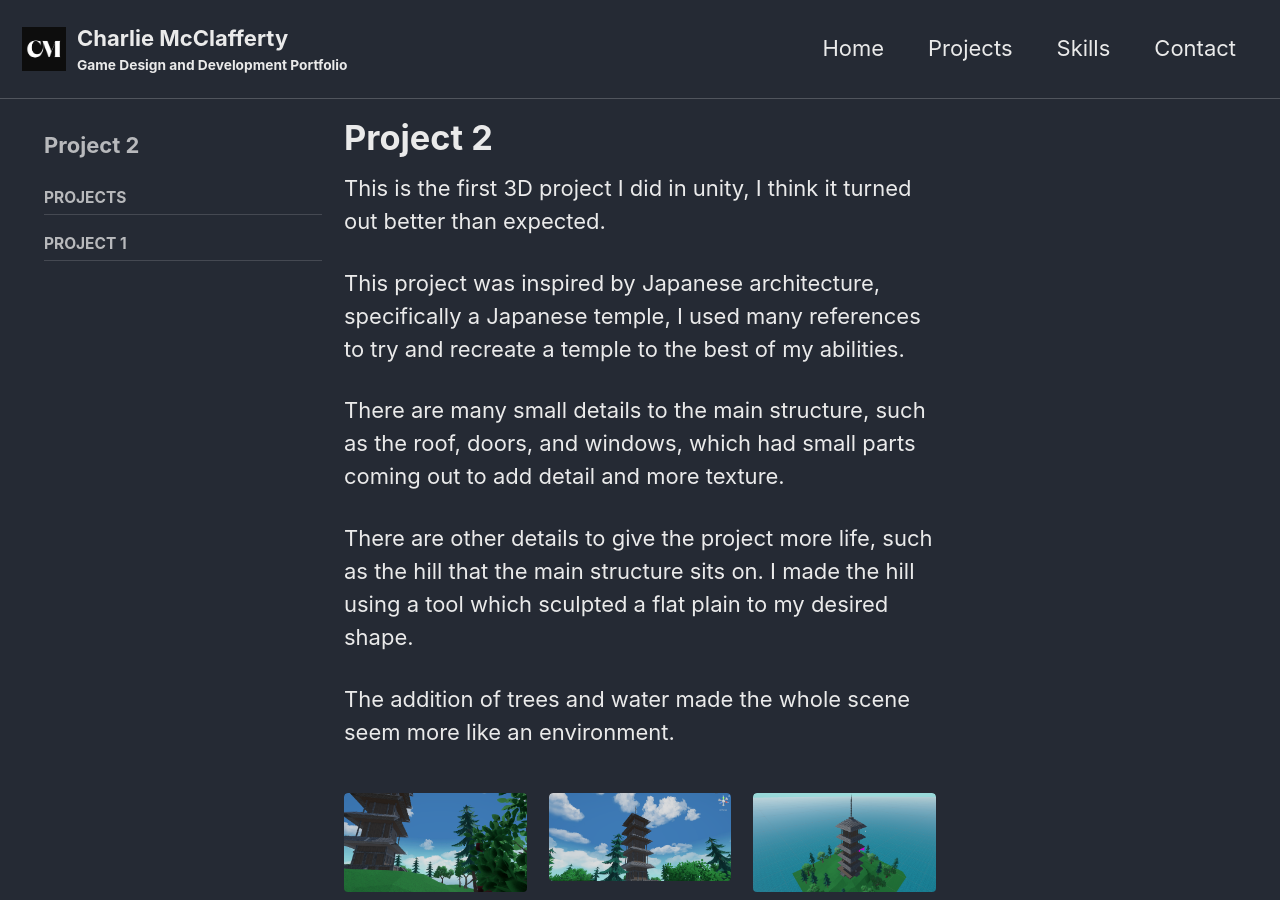
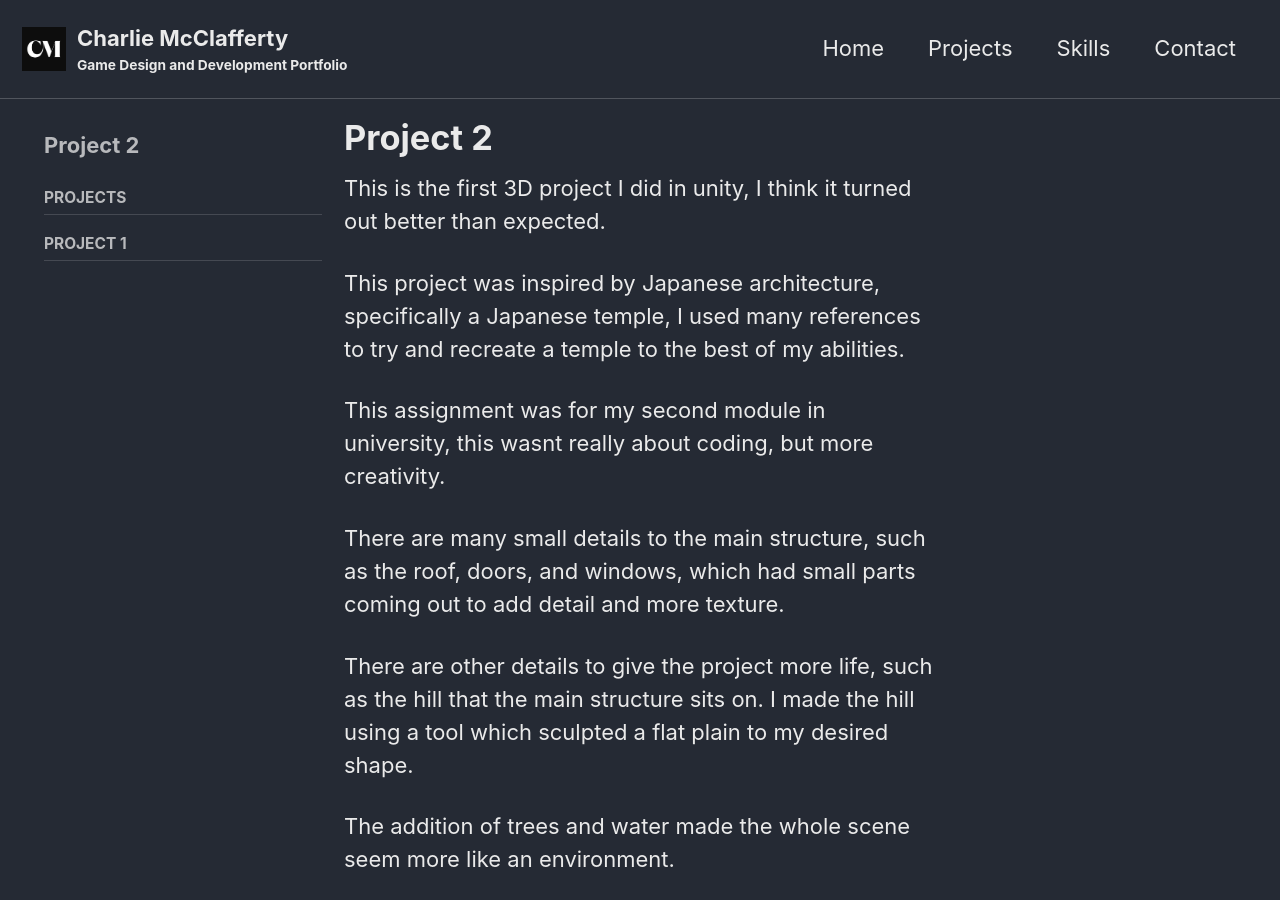
Before and after one commit to cmcclafferty/cmcclafferty.github.io, a Jekyll site: the page built from _pages/project2.md, in a window 1280 px wide and 900 px high. Built offline with Jekyll 4.4.1, drawn with Linux system fonts in a browser that asks for light colours.

Commit message:
Update project2.md

```diff
--- a/_pages/project2.md
+++ b/_pages/project2.md
@@ -29,6 +29,8 @@ This is the first 3D project I did in unity, I think it turned out better than e
 
 This project was inspired by Japanese architecture, specifically a Japanese temple, I used many references to try and recreate a temple to the best of my abilities.
 
+This assignment was for my second module in university, this wasnt really about coding, but more creativity.
+
 There are many small details to the main structure, such as the roof, doors, and windows, which had small parts coming out to add detail and more texture.
 
 There are other details to give the project more life, such as the hill that the main structure sits on. I made the hill using a tool which sculpted a flat plain to my desired shape.
```
